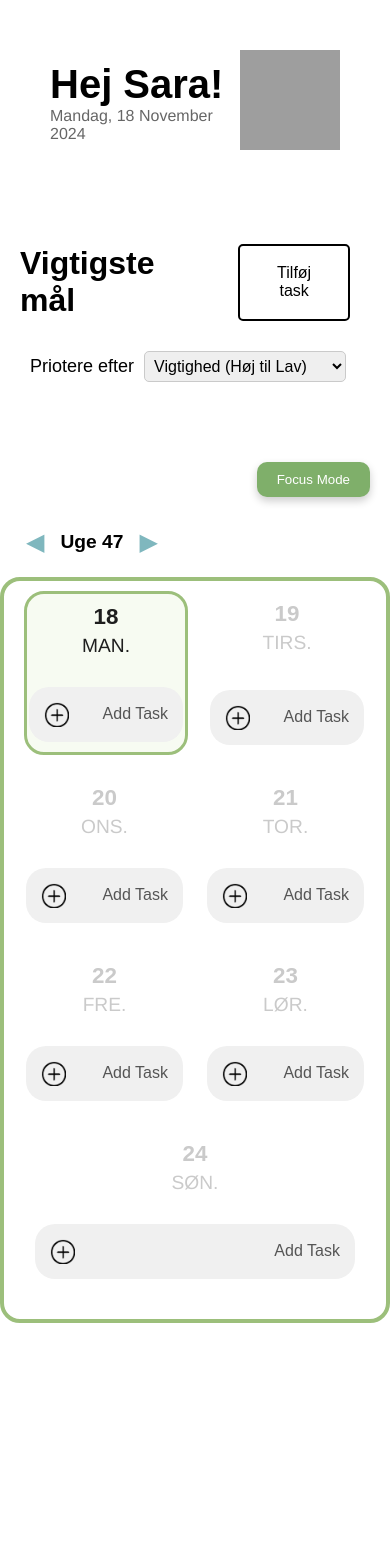
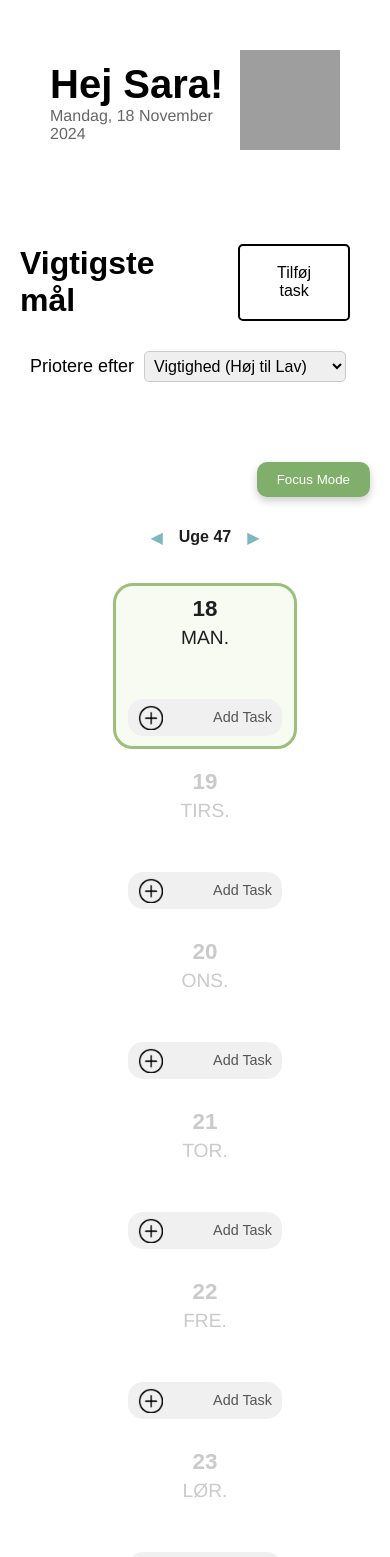
Before and after one commit to Yoondaal01/task-manager-projekt, a React (Vite) app: page / in a window 390 px wide. Shown: the top 1557 px of the page. Before the commit the page ends 1407 px from the top, so only its background shows below. Built offline with nearby package versions, Linux system fonts and the light colour scheme; grey boxes are pictures that could not be loaded.

Commit message:
responsivness

```diff
--- a/src/WeeklyCalendar.css
+++ b/src/WeeklyCalendar.css
@@ -1,9 +1,9 @@
+/* Original Styles */
 .focus-mode-button-container {
   display: flex;
   justify-content: flex-end;
   padding: 10px 20px;
   margin-bottom: 10px;
-
 }
 
 .focus-mode-button {
@@ -18,15 +18,14 @@
 }
 
 .focus-mode-button:hover {
-  background-color: #7FAF6A;
+  background-color: #6B8E23;
 }
-
 
 .week-navigation {
   display: flex;
   align-items: center;
-  justify-content: flex-start;
-  margin: 20px;
+  justify-content: center;
+  margin: 20px 10px;
   font-family: 'Futura', sans-serif;
 }
 
@@ -45,8 +44,9 @@
 
 .week-number {
   margin: 0 10px;
-  font-size: 1.2rem;
+  font-size: 1.4rem;
   font-weight: bold;
+  color: #1E1E1E;
 }
 
 .weekly-calendar-wrapper {
@@ -54,37 +54,35 @@
   display: flex;
   justify-content: center;
   align-items: flex-start;
-  min-height: 50vh;
-  min-width: 90vw;
+  width: 100%;
   overflow-x: auto;
-  padding: 10px;
+  padding: 20px;
   background-color: white;
   border-radius: 20px;
   border: 4px solid #9CBF7B;
-  margin-top: 10px;
-  margin-bottom: 10vh;
+  margin-top: 20px;
+  margin-bottom: 40px;
 }
 
 .weekly-calendar {
   display: flex;
-  justify-content: space-between;
-  flex-wrap: wrap;
+  gap: 20px;
+  padding: 10px 0;
+  align-content: center;
 }
 
 .day-column {
-  flex: 1;
-  margin: 0 10px;
+  flex: 0 0 140px; /* Fixed width for each day */
+  margin: 10px;
   background-color: #ffffff;
   border-radius: 20px;
-  padding: 10px;
+  padding: 15px;
   display: flex;
   flex-direction: column;
   align-items: center;
   position: relative;
-  width: 190px;
-  min-width: 100px;
+  min-width: 140px;
   height: auto;
-  margin-bottom: 20px;
 }
 
 .day-header {
@@ -126,14 +124,14 @@
   display: flex;
   flex-direction: column;
   gap: 10px;
-  margin-bottom: 10px;
-  width: 90%;
+  margin-bottom: 15px;
+  width: 100%;
   align-items: center;
 }
 
 .task {
   background-color: #f0f0f0;
-  border-radius: 20px;
+  border-radius: 15px;
   padding: 10px;
   text-align: left;
   font-weight: 500;
@@ -147,10 +145,10 @@
   justify-content: space-between;
   align-items: center;
   margin-top: auto;
-  padding: 15px;
+  padding: 10px 15px;
   width: 90%;
   background-color: #f0f0f0;
-  border-radius: 20px;
+  border-radius: 15px;
   cursor: pointer;
   transition: background-color 0.3s ease;
 }
@@ -165,7 +163,7 @@
   color: #555;
 }
 
-.add-task-icon{
+.add-task-icon {
   width: 25px;
   height: 25px;
 }
@@ -188,3 +186,104 @@
   border: none;
   padding: 0;
 }
+
+/* Responsive Styles */
+
+/* Tablet View for Improved Layout */
+@media (max-width: 1500px) {
+  .weekly-calendar-wrapper {
+    width: 95%;
+    padding: 15px;
+  }
+
+  .day-column {
+    width: calc(50% - 20px); /* Two day-columns per row */
+    margin: 10px;
+  }
+
+  .weekly-calendar {
+    flex-wrap: wrap;
+    justify-content: space-around; /* Distribute columns evenly */
+  }
+
+  .add-task-button {
+    padding: 8px 12px;
+    width: 85%;
+    font-size: 0.9rem;
+  }
+
+  .week-navigation {
+    justify-content: center;
+    margin-bottom: 15px;
+  }
+
+  .week-number {
+    font-size: 1.2rem;
+  }
+}
+
+/* Mobile View for One-Column Layout of Days */
+@media (max-width: 768px) {
+  .weekly-calendar {
+    flex-direction: column; /* Stack days in a single column */
+    gap: 15px; /* Add some space between each day */
+  }
+
+  .day-column {
+    width: 90%;
+    max-width: 400px; /* Limit the width for consistency */
+    margin: 0 auto; /* Center align day columns on mobile */
+  }
+
+  .weekly-calendar-wrapper {
+    padding: 10px;
+    margin: 0 auto;
+    width: 100%; /* Make sure wrapper fits the screen */
+    border: none; /* Remove border for mobile for a cleaner look */
+  }
+
+  .week-navigation {
+    justify-content: center;
+    margin-bottom: 15px;
+    width: 100%;
+  }
+
+  .week-arrow {
+    font-size: 1.2rem;
+  }
+
+  .week-number {
+    font-size: 1.2rem;
+  }
+
+  .add-task-button {
+    padding: 8px 15px;
+    font-size: 1rem;
+  }
+}
+
+/* Smaller Mobile Devices */
+@media (max-width: 480px) {
+  .weekly-calendar {
+    gap: 10px; /* Slightly reduce gap between days for smaller devices */
+  }
+
+  .day-column {
+    padding: 10px;
+    width: 95%;
+    max-width: 300px;
+  }
+
+  .week-arrow {
+    font-size: 1rem;
+  }
+
+  .week-number {
+    font-size: 1rem;
+  }
+
+  .add-task-button {
+    padding: 6px 10px;
+    font-size: 0.9rem;
+  }
+}
```
